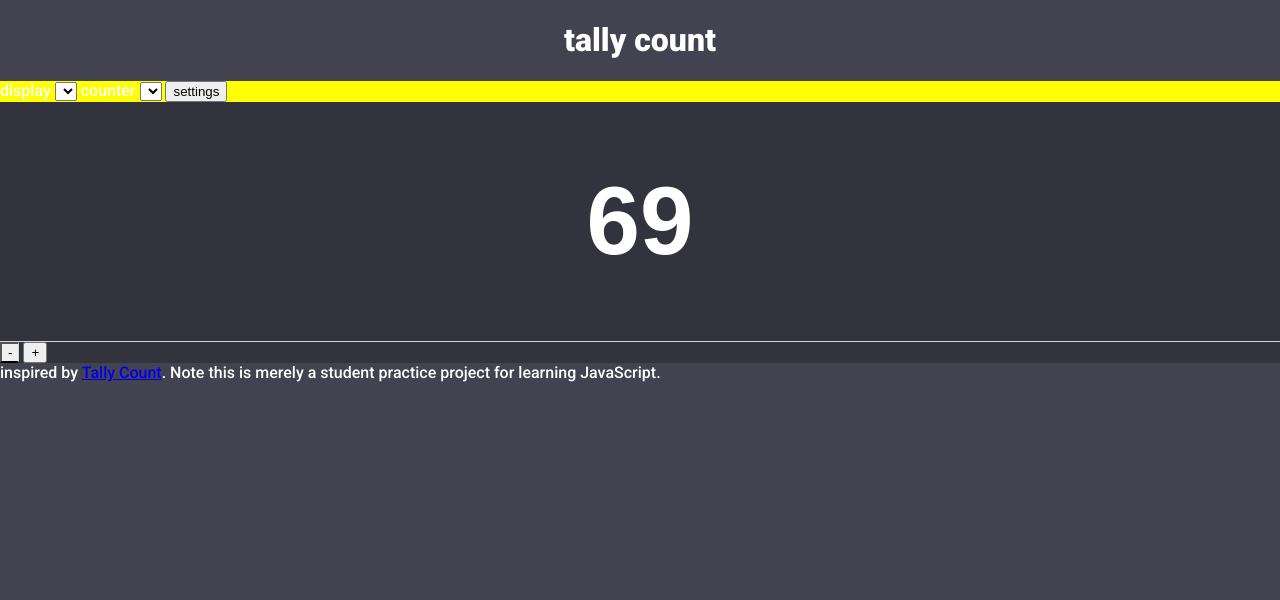
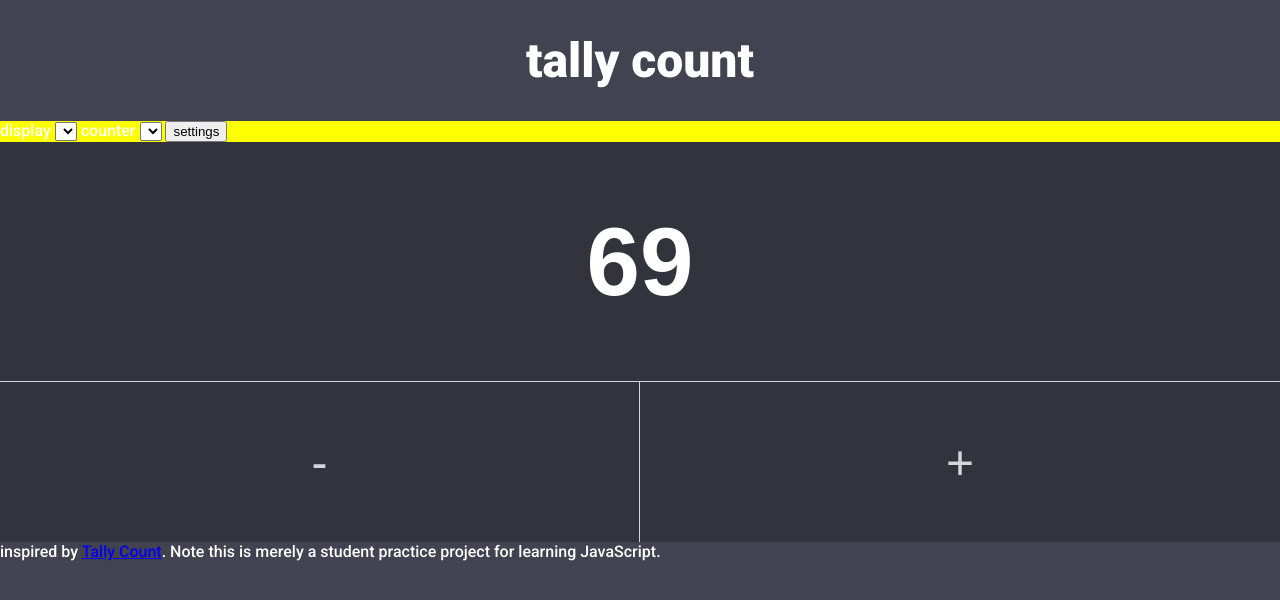
Before and after one commit to Bruyns/BRABRU026_FTC2301_GroupNaeem_BrandonBruyns_IWA, a plain HTML site: page index.html in a window 1280 px wide. Drawn offline with Linux system fonts and the light colour scheme.

Commit message:
corrected incorrectly names classes in css

```diff
--- a/index.html
+++ b/index.html
@@ -17,7 +17,7 @@
   </head>
   <body>
     <header class="header">
-      <h1>tally count</h1>
+      <h1 class="header__title">tally count</h1>
     </header>
 
     <aside class="controls">
--- a/style.css
+++ b/style.css
@@ -19,6 +19,10 @@ body{
 
 .header{
     text-align: center;
+}
+.header__title{
+    font-size: 3rem;
+    font-weight: 900;
 }
 
 /* controls */
@@ -42,10 +46,10 @@ body{
     border-width: 0;
     border-bottom: 1px solid var(--color-light-grey);
 }
-.counter__actions{
+.counter__action{
     display: flex;
 }
-.conter__button{
+.counter__button{
     background: none;
     width: 50%;
     border-width: 0;
```
